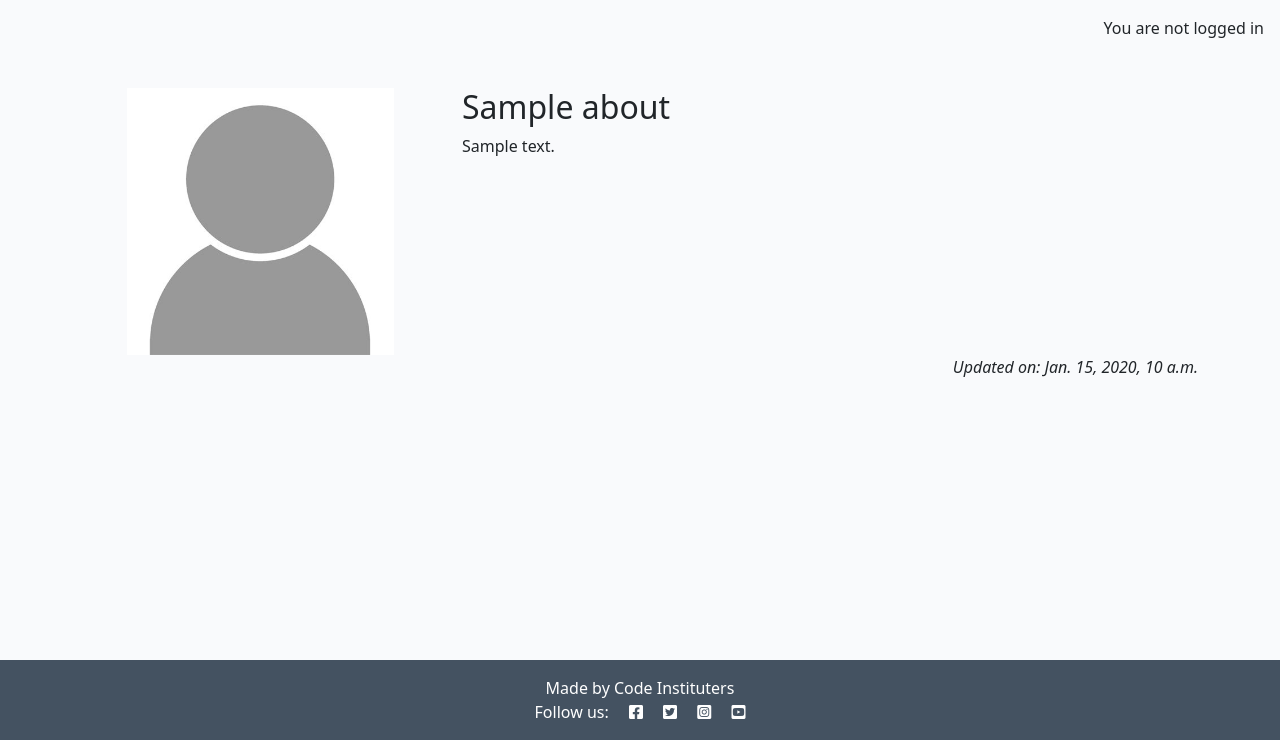
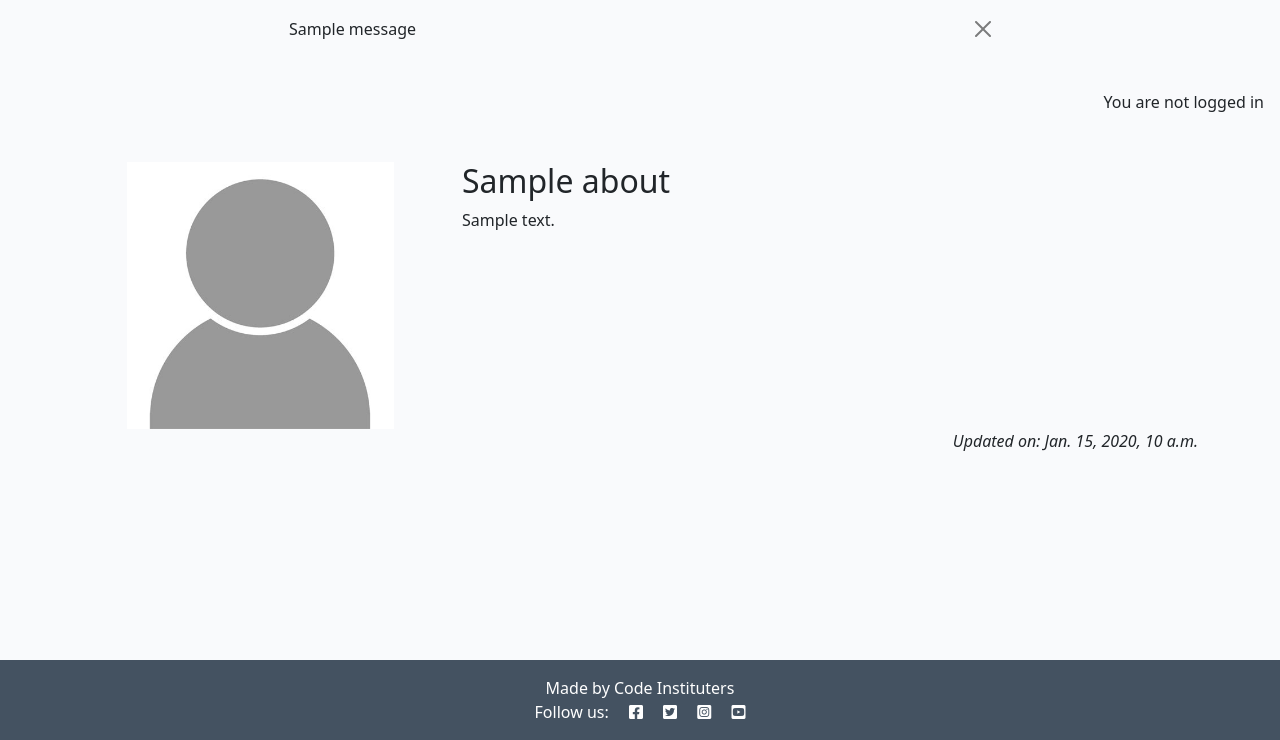
Before and after one commit to bengilbertcodes/djangles-bloggles, a Django app: page /about/ in a window 1280 px wide. Shown: the part 60-800 px from the top of the page. Run offline with Django 4.2, Linux system fonts and the light colour scheme; tables that the repository leaves empty hold one stand-in row (values such as "Sample post"); one stand-in notice (Sample message) is shown.

Commit message:
Display a confirmation message

```diff
--- a/templates/base.html
+++ b/templates/base.html
@@ -74,7 +74,19 @@
             </div>
         </div>
     </nav>
-
+    <!-- displaying Django messages -->
+    <div class="container">
+        <div class="row">
+            <div class="col-md-8 offset-md-2">
+                {% for message in messages %}
+                <div class="alert {{ message.tags }} alert-dismissible fade show" id="msg" role="alert">
+                    {{ message | safe }}
+                    <button type="button" class="btn-close" data-bs-dismiss="alert" aria-label="Close"></button>
+                </div>
+                {% endfor %}
+            </div>
+        </div>
+    </div>
     <main class="flex-shrink-0 main-bg">
         {% if user.is_authenticated %}
     <p class="text-end m-3">You are logged in as {{ user }}</p>
```
Also changed, not shown: blog/views.py (+11 -5 lines).
